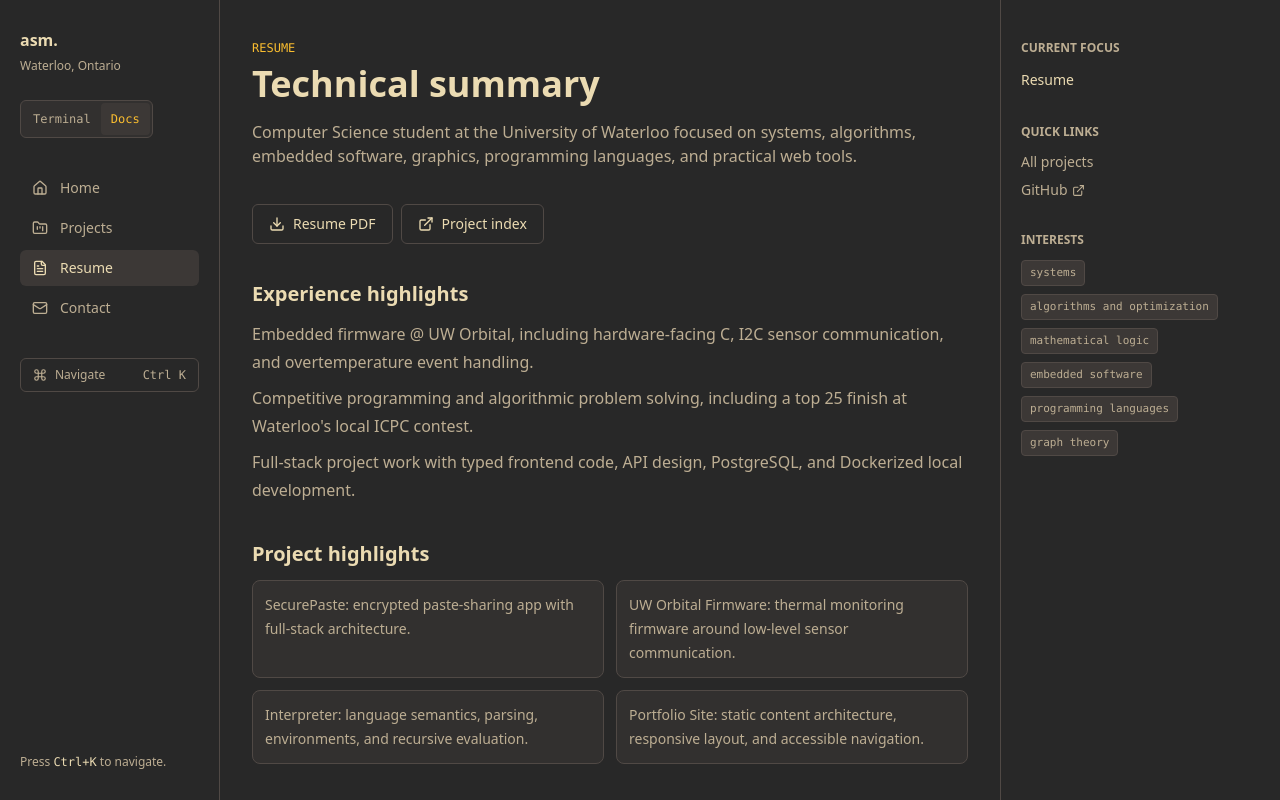
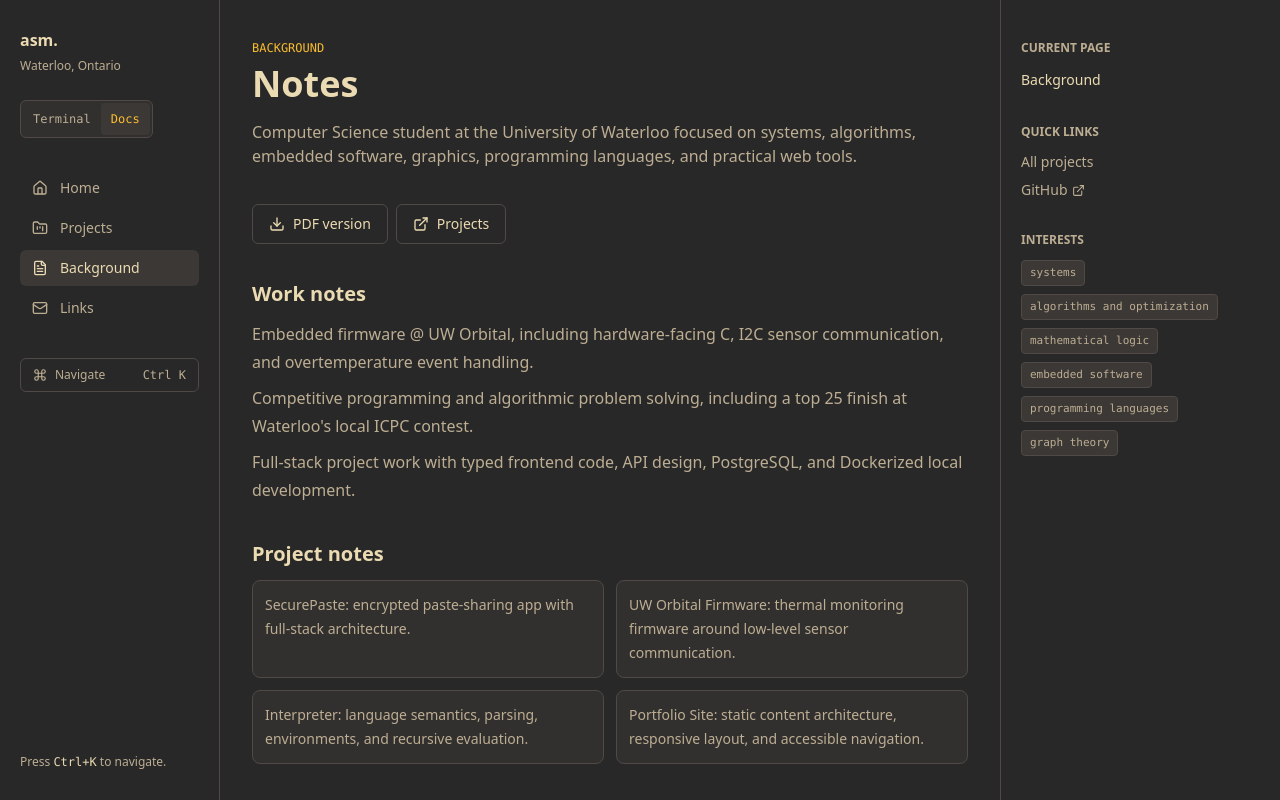
Before and after one commit to amenon864/portfolio, a Next.js app: page /resume in a window 1280 px wide. Shown: the top 800 px of the page. Built offline with nearby package versions, Linux system fonts and the light colour scheme.

Commit message:
copy: soften portfolio evaluation language

```diff
--- a/src/app/contact/page.tsx
+++ b/src/app/contact/page.tsx
@@ -5,16 +5,15 @@ import { SectionHeader } from "@/components/SectionHeader";
 import { profile } from "@/data/profile";
 
 export const metadata: Metadata = {
-  title: "Contact",
+  title: "Links",
 };
 
 export default function ContactPage() {
   return (
     <div className="max-w-3xl space-y-8">
-      <SectionHeader eyebrow="Contact" title="Get in touch">
+      <SectionHeader eyebrow="Links" title="Say hello">
         <p>
-          Interested in software engineering, systems, algorithms, embedded
-          software, and research-oriented technical work.
+          A few places to find me, read code, or send a note.
         </p>
       </SectionHeader>
 
@@ -42,7 +41,7 @@ export default function ContactPage() {
             className="focus-ring inline-flex min-h-10 items-center gap-2 rounded-md border border-line px-4 py-2 text-sm text-text transition duration-150 hover:border-accent hover:bg-raised"
             href={profile.resumeUrl}
           >
-            Resume
+            PDF
           </a>
           <a
             className="focus-ring inline-flex min-h-10 items-center gap-2 rounded-md border border-line px-4 py-2 text-sm text-text transition duration-150 hover:border-accent hover:bg-raised"
--- a/src/app/page.tsx
+++ b/src/app/page.tsx
@@ -46,7 +46,7 @@ export default function HomePage() {
           <div>
             <p className="font-mono text-xs uppercase text-accent">Selected work</p>
             <h2 id="selected-projects-title" className="mt-2 text-2xl font-semibold text-text">
-              Projects with evidence
+              Selected project notes
             </h2>
           </div>
           <Link
--- a/src/app/projects/page.tsx
+++ b/src/app/projects/page.tsx
@@ -10,10 +10,10 @@ export const metadata: Metadata = {
 export default function ProjectsPage() {
   return (
     <div className="space-y-8">
-      <SectionHeader eyebrow="Project index" title="Technical work">
+      <SectionHeader eyebrow="Project archive" title="Projects">
         <p>
-          Compact project cards focused on architecture, constraints, implementation
-          details, and proof of work.
+          A compact index of projects, experiments, and notes from things I have
+          been building.
         </p>
       </SectionHeader>
       <ProjectGrid projects={projects} />
--- a/src/app/resume/page.tsx
+++ b/src/app/resume/page.tsx
@@ -7,7 +7,7 @@ import { profile } from "@/data/profile";
 import { resume } from "@/data/resume";
 
 export const metadata: Metadata = {
-  title: "Resume",
+  title: "Background",
 };
 
 function SkillGroup({ title, items }: { title: string; items: string[] }) {
@@ -28,7 +28,7 @@ function SkillGroup({ title, items }: { title: string; items: string[] }) {
 export default function ResumePage() {
   return (
     <div className="max-w-4xl space-y-9">
-      <SectionHeader eyebrow="Resume" title="Technical summary">
+      <SectionHeader eyebrow="Background" title="Notes">
         <p>{resume.summary}</p>
       </SectionHeader>
 
@@ -40,20 +40,20 @@ export default function ResumePage() {
           rel="noreferrer"
         >
           <Download aria-hidden="true" size={16} />
-          Resume PDF
+          PDF version
         </a>
         <Link
           className="focus-ring inline-flex min-h-10 items-center gap-2 rounded-md border border-line px-4 py-2 text-sm text-text transition duration-150 hover:border-accent hover:bg-raised"
           href="/projects"
         >
           <ExternalLink aria-hidden="true" size={16} />
-          Project index
+          Projects
         </Link>
       </div>
 
       <section aria-labelledby="experience-title" className="space-y-3">
         <h2 id="experience-title" className="text-xl font-semibold text-text">
-          Experience highlights
+          Work notes
         </h2>
         <ul className="space-y-2 text-muted">
           {resume.experienceHighlights.map((highlight) => (
@@ -66,7 +66,7 @@ export default function ResumePage() {
 
       <section aria-labelledby="project-highlights-title" className="space-y-3">
         <h2 id="project-highlights-title" className="text-xl font-semibold text-text">
-          Project highlights
+          Project notes
         </h2>
         <div className="grid gap-3 sm:grid-cols-2">
           {resume.projectHighlights.map((item) => (
@@ -79,7 +79,7 @@ export default function ResumePage() {
 
       <section aria-labelledby="skills-title" className="space-y-5">
         <h2 id="skills-title" className="text-xl font-semibold text-text">
-          Skills
+          Tools and languages
         </h2>
         {resume.skills.map((skillGroup) => (
           <SkillGroup key={skillGroup.title} title={skillGroup.title} items={skillGroup.items} />
--- a/src/components/CommandPalette.tsx
+++ b/src/components/CommandPalette.tsx
@@ -30,8 +30,8 @@ export function CommandPalette() {
     () => [
       { label: "Go to Home", hint: "Navigation", action: () => router.push("/") },
       { label: "Go to Projects", hint: "Navigation", action: () => router.push("/projects") },
-      { label: "Go to Resume", hint: "Navigation", action: () => router.push("/resume") },
-      { label: "Go to Contact", hint: "Navigation", action: () => router.push("/contact") },
+      { label: "Go to Background", hint: "Navigation", action: () => router.push("/resume") },
+      { label: "Go to Links", hint: "Navigation", action: () => router.push("/contact") },
       { label: "Switch to Terminal mode", hint: "Display", action: () => setDisplayMode("terminal") },
       { label: "Switch to Docs mode", hint: "Display", action: () => setDisplayMode("docs") },
       {
--- a/src/components/ContextPanel.tsx
+++ b/src/components/ContextPanel.tsx
@@ -7,10 +7,10 @@ import { useMountedPathname } from "@/lib/useMountedPathname";
 import { Tag } from "@/components/Tag";
 
 function currentFocus(pathname: string) {
-  if (pathname.startsWith("/projects")) return "Project index";
-  if (pathname.startsWith("/resume")) return "Resume";
-  if (pathname.startsWith("/contact")) return "Contact";
-  return "Technical workbench";
+  if (pathname.startsWith("/projects")) return "Project archive";
+  if (pathname.startsWith("/resume")) return "Background";
+  if (pathname.startsWith("/contact")) return "Links";
+  return "Workspace";
 }
 
 export function ContextPanel() {
@@ -22,7 +22,7 @@ export function ContextPanel() {
       <div className="sticky top-10 space-y-8">
         <section aria-labelledby="focus-title">
           <h2 id="focus-title" className="text-xs font-semibold uppercase text-muted">
-            Current focus
+            Current page
           </h2>
           <p className="mt-3 text-sm leading-6 text-text">{focus}</p>
         </section>
--- a/src/components/Footer.tsx
+++ b/src/components/Footer.tsx
@@ -12,7 +12,7 @@ export function Footer() {
             GitHub
           </a>
           <Link className="focus-ring rounded-sm hover:text-text" href="/resume">
-            Resume
+            Background
           </Link>
           <a
             className="focus-ring inline-flex items-center gap-1 rounded-sm hover:text-text"
--- a/src/components/Sidebar.tsx
+++ b/src/components/Sidebar.tsx
@@ -10,8 +10,8 @@ import { useMountedPathname } from "@/lib/useMountedPathname";
 const navItems = [
   { href: "/", label: "Home", icon: Home },
   { href: "/projects", label: "Projects", icon: FolderKanban },
-  { href: "/resume", label: "Resume", icon: FileText },
-  { href: "/contact", label: "Contact", icon: Mail },
+  { href: "/resume", label: "Background", icon: FileText },
+  { href: "/contact", label: "Links", icon: Mail },
 ];
 
 export function Sidebar() {
--- a/src/components/TopNav.tsx
+++ b/src/components/TopNav.tsx
@@ -10,8 +10,8 @@ import { useMountedPathname } from "@/lib/useMountedPathname";
 const navItems = [
   { href: "/", label: "Home", icon: Home },
   { href: "/projects", label: "Projects", icon: FolderKanban },
-  { href: "/resume", label: "Resume", icon: FileText },
-  { href: "/contact", label: "Contact", icon: Mail },
+  { href: "/resume", label: "Background", icon: FileText },
+  { href: "/contact", label: "Links", icon: Mail },
 ];
 
 export function TopNav() {
--- a/src/data/projects.ts
+++ b/src/data/projects.ts
@@ -37,7 +37,7 @@ export const projects: Project[] = [
   {
     slug: "portfolio",
     title: "Portfolio Site",
-    subtitle: "Fast technical workbench for my projects",
+    subtitle: "Personal project notebook",
     status: "In progress",
     categories: ["Web", "Frontend", "Design"],
     stack: ["Next.js", "TypeScript", "Tailwind CSS"],
@@ -45,7 +45,7 @@ export const projects: Project[] = [
       "This site! Currently empty, but I have plans for it.",
     highlights: [
       "Built with Next.js App Router, TypeScript, and Tailwind CSS",
-      "Designed around compact project cards and evidence-focused writing",
+      "Designed around compact project notes and keyboard navigation",
       "Includes optional command palette and keyboard navigation"
     ],
     links: {
```
